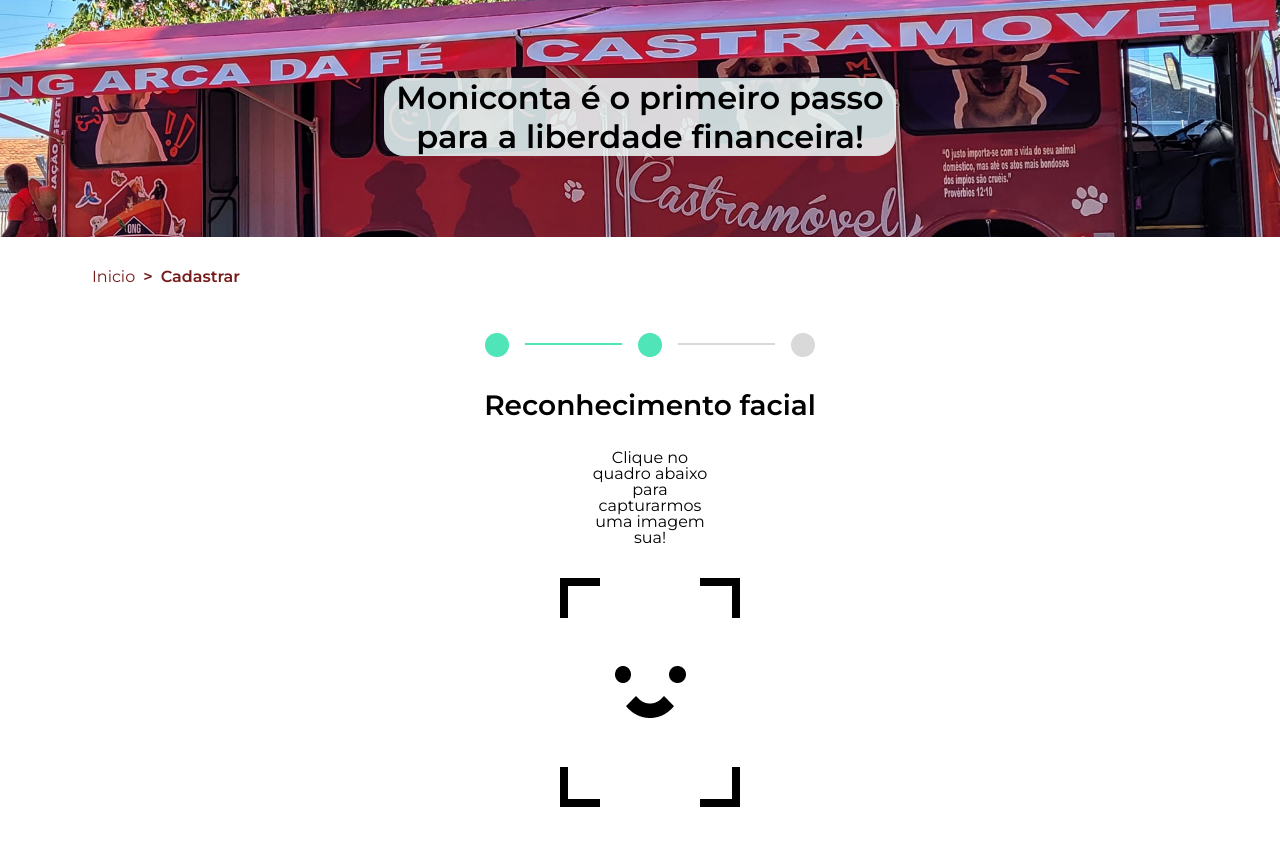
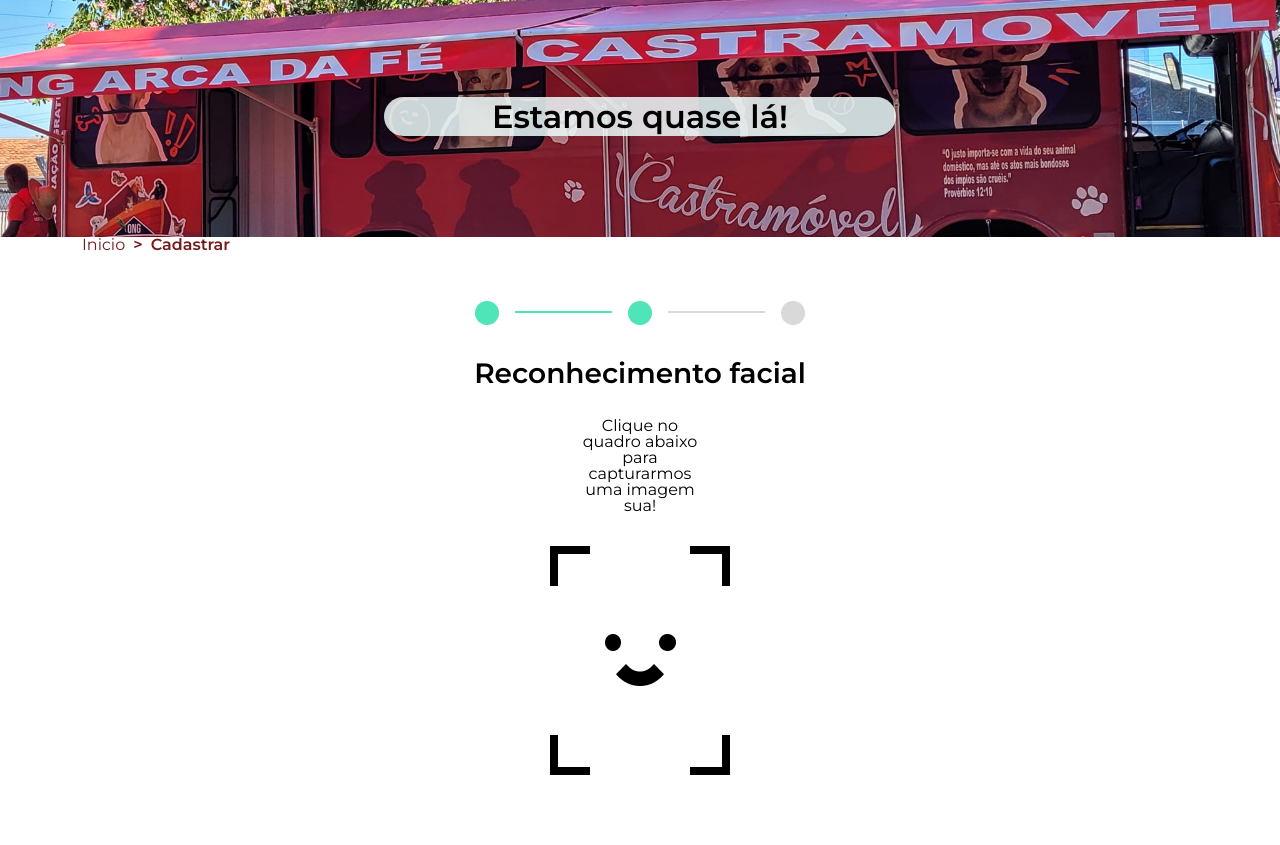
Before and after one commit to ericcampos321/validacao-de-conta, a plain HTML site: page pages/abrir-conta-form-2.html in a window 1280 px wide. Shown: the part 99-944 px from the top of the page. After the commit the page ends 922 px from the top, so only its background shows below. Drawn offline with nearby package versions, Linux system fonts and the light colour scheme.

Commit message:
atualização bootstrap

```diff
--- a/pages/abrir-conta-form-2.html
+++ b/pages/abrir-conta-form-2.html
@@ -49,7 +49,7 @@
     </header>
 
     <section class="banner">
-        <h3 class="banner__titulo">Moniconta é o primeiro passo para a liberdade financeira!</h3>
+        <h3 class="banner__titulo">Estamos quase lá!</h3>
     </section>
 
     <main class="container">
@@ -59,7 +59,7 @@
         </ul>
 
 
-        <section class="formulario">
+        <section class="formulario ">
             <div class="formulario__container">
                 <img src="../img/status-2.png" alt="Etapa dois de três" class="formulario__etapas">
                 <h2 class="formulario__titulo-texto">Reconhecimento facial</h2>
--- a/styles/formulario/styles.css
+++ b/styles/formulario/styles.css
@@ -23,9 +23,9 @@
     border-radius: 20px;
 }
 
-.container {
+/*.container {
     margin: 2em 5em;
-}
+}*/
 
 .formulario {
     margin: 3em auto;
```
Also changed, not shown: pages/abrir-conta-form.html (+1 -1 lines).
